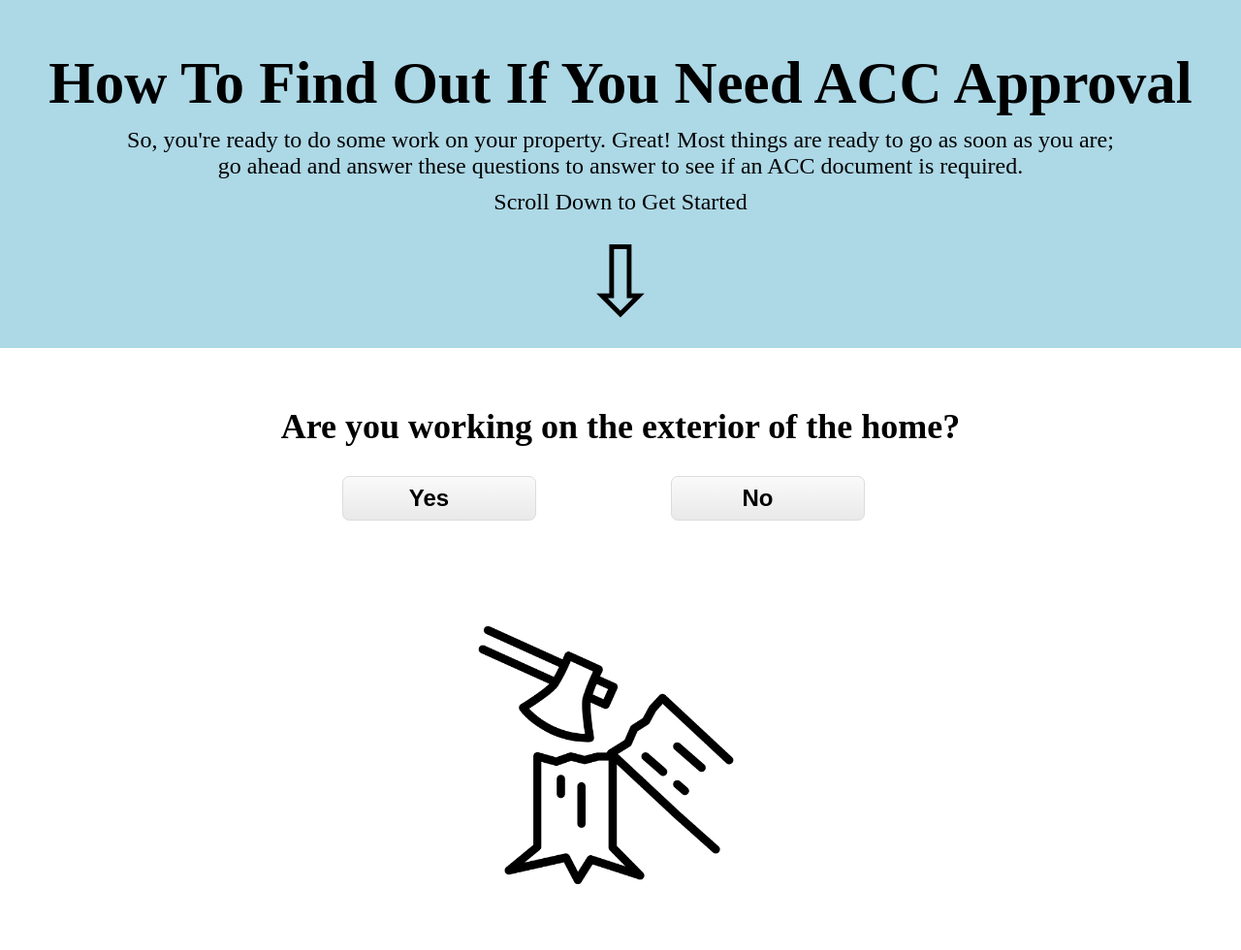
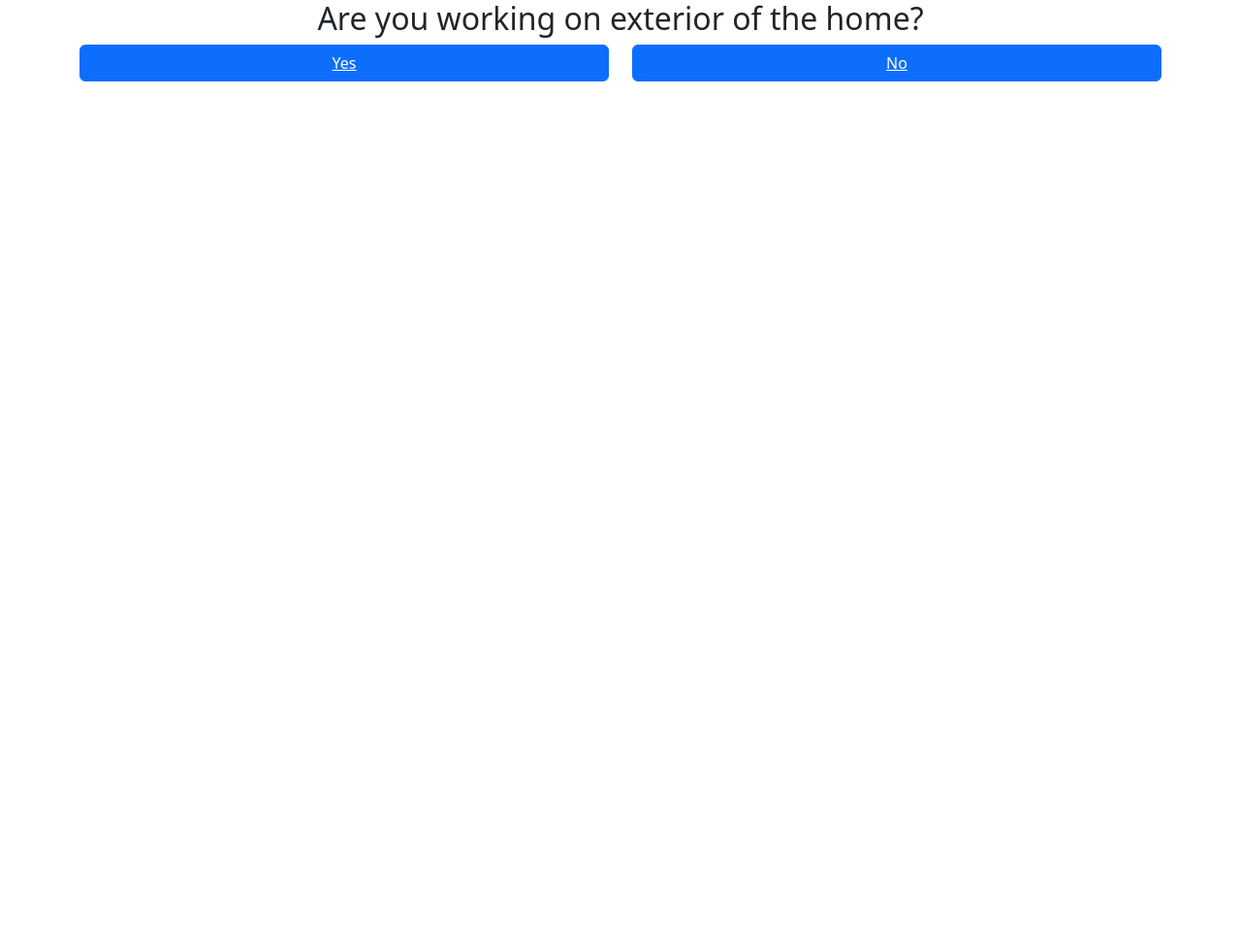
Before and after one commit to SegNova/approval, a website: page index.html in a window 1280 px wide. Shown: the top 980 px of the page at 97% size. After the commit the page ends 800 px from the top, so only its background shows below. Drawn offline with nearby package versions, Linux system fonts and the light colour scheme.

Commit message:
button setup

```diff
--- a/index.html
+++ b/index.html
@@ -41,13 +41,20 @@ Questions with class and ID names
 <html lang="en">
 
 <head>
-    <link rel="stylesheet" href="./CSS/spreedsheet.css">
+    <!-- <link rel="stylesheet" href="./CSS/spreedsheet.css"> -->
+    <!-- CSS only -->
+    <link href="https://cdn.jsdelivr.net/npm/bootstrap@5.2.3/dist/css/bootstrap.min.css" rel="stylesheet"
+        integrity="sha384-rbsA2VBKQhggwzxH7pPCaAqO46MgnOM80zW1RWuH61DGLwZJEdK2Kadq2F9CUG65" crossorigin="anonymous">
+    <!-- JavaScript Bundle with Popper -->
+    <script src="https://cdn.jsdelivr.net/npm/bootstrap@5.2.3/dist/js/bootstrap.bundle.min.js"
+        integrity="sha384-kenU1KFdBIe4zVF0s0G1M5b4hcpxyD9F7jL+jjXkk+Q2h455rYXK/7HAuoJl+0I4"
+        crossorigin="anonymous"></script>
     <title>ACC</title>
 
 </head>
 
 <body>
-    <div class="primary" id="Top">
+    <!-- <div class="primary" id="Top">
         <div class="top">
             <h1>How To Find Out If You Need ACC Approval</h1>
             <p>
@@ -59,23 +66,28 @@ Questions with class and ID names
                 Scroll Down to Get Started
             </p>
             <span style='font-size:100px;'>&#8681;</span>
+        </div> -->
+    <!--Question to answer with (Y/N) not all quesiton will be answer Quesiton will narrows down to the proper answer-->
+
+    <!-- First Two Generic Questions -->
+    <div class="container text-center">
+        <div class="col Q1" id="Q1">
+            <h2>Are you working on exterior of the home?</h2>
         </div>
-        <!--Question to answer with (Y/N) not all quesiton will be answer Quesiton will narrows down to the proper answer-->
-        <div class="Q1" id="Q1N">
-            <h2>Are you working on the exterior of the home?</h2>
-            <div class="button-set">
-                <button class="btn" id="q1yes">
-                    <a href="#A1F">Yes</a>
+        <div class="row">
+            <div class="d-grid gap-2 col-6 mx-auto button-set">
+                <button class="btn btn-primary" dat-bs-toggle="button" id="q1yes">
+                    <a class="text-white" href="#A1F">Yes</a>
                 </button>
-                <button class="btn" id="q1no">
-                    <a href="#Q2N">No</a>
+            </div>
+            <div class="d-grid gap-2 col-6 mx-auto col-6">
+                <button class="btn btn-primary" dat-bs-toggle="button" id="q1no">
+                    <a class="text-white" href="#Q2N">No</a>
                 </button>
-                <div class="setimage">
-                    <img src="Photos/cutting.png" alt="" srcset="">
-                </div>
             </div>
+
         </div>
-        <div class="Q2" id="Q2N">
+        <!-- <div class="Q2" id="Q2N">
             <h2>Are you working on the interior of the home?</h2>
             <div class="button-set">
                 <button class="btn" id="q2yes">
@@ -177,9 +189,9 @@ Questions with class and ID names
                     <img src="Photos/Patio.png" alt="" srcset="">
                 </div>
             </div>
-        </div>
+        </div> -->
         <!--Answer for top Questions-->
-        <div class="A1" id="A1F">
+        <!-- <div class="A1" id="A1F">
             <h2>You will need a ACC Application click the link below to request one</h2>
             <div class="chooseset">
                 <button>
@@ -217,10 +229,10 @@ Questions with class and ID names
                     <img src="Photos/tawk.png" alt="" srcset="">
                 </div>
             </div>
-        </div>
-        <footer>
+        </div> -->
+        <!-- <footer>
             <p>Copyright &copy; sterlingasi.com</p>
-        </footer>
+        </footer> -->
     </div>
 </body>
 
```
